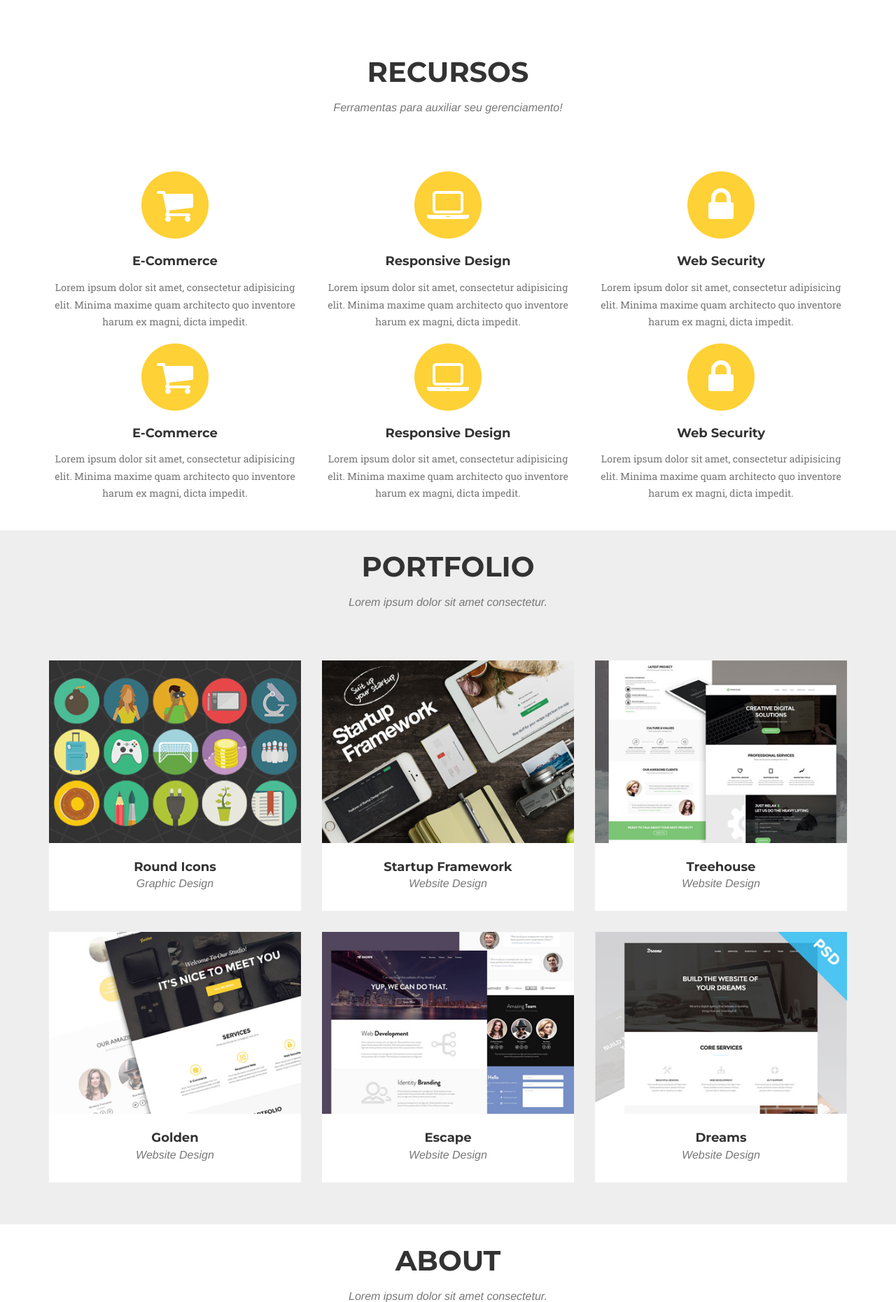
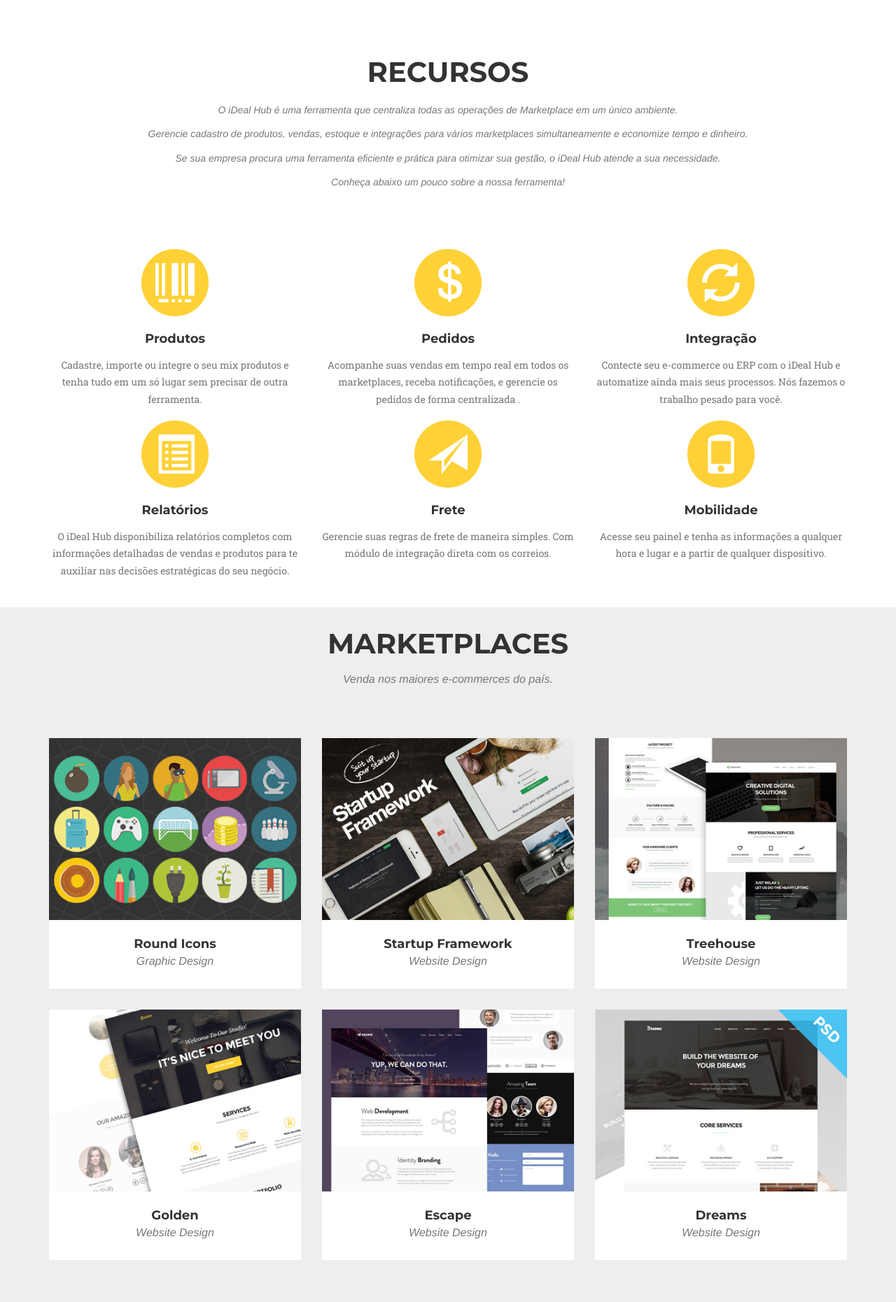
Before and after one commit to aneto/idealhub-home, a PHP site: page / in a window 1280 px wide. Shown: the part 957-2818 px from the top of the page at 70% size. Run offline with PHP 8.4, Linux system fonts and the light colour scheme; some libraries are stand-ins or nearby versions; some web fonts are replaced.

Commit message:
Criação de conteúdos
Criado os conteúdos da pagina de Recursos.

```diff
--- a/pages/marketplaces.php
+++ b/pages/marketplaces.php
@@ -2,8 +2,8 @@
         <div class="container">
             <div class="row">
                 <div class="col-lg-12 text-center">
-                    <h2 class="section-heading">Portfolio</h2>
-                    <h3 class="section-subheading text-muted">Lorem ipsum dolor sit amet consectetur.</h3>
+                    <h2 class="section-heading">Marketplaces</h2>
+                    <h3 class="section-subheading text-muted">Venda nos maiores e-commerces do país.</h3>
                 </div>
             </div>
             <div class="row">
--- a/pages/recursos.php
+++ b/pages/recursos.php
@@ -3,59 +3,71 @@
             <div class="row">
                 <div class="col-lg-12 text-center">
                     <h2 class="section-heading">Recursos</h2>
-                    <h3 class="section-subheading text-muted">Ferramentas para auxiliar seu gerenciamento!</h3>
+                    <h3 class="section-subheading text-muted">
+                    <p>O iDeal Hub é uma ferramenta que centraliza todas as operações de Marketplace em um único ambiente. </p>
+                    <p>
+                    Gerencie cadastro de produtos, vendas, estoque e integrações para vários marketplaces simultaneamente e economize tempo e dinheiro.
+                    </p>
+                    <p>
+                        Se sua empresa procura uma ferramenta eficiente e prática para otimizar sua gestão, o iDeal Hub atende a sua necessidade.
+                    </p>
+                    <p>
+                        Conheça abaixo um pouco sobre a nossa ferramenta!
+                    </p>
+
+                     </h3>
                 </div>
             </div>
             <div class="row text-center">
                 <div class="col-md-4">
                     <span class="fa-stack fa-4x">
                         <i class="fa fa-circle fa-stack-2x text-primary"></i>
-                        <i class="fa fa-shopping-cart fa-stack-1x fa-inverse"></i>
+                        <i class="glyphicon glyphicon-barcode fa-stack-1x fa-inverse"></i>
                     </span>
-                    <h4 class="service-heading">E-Commerce</h4>
-                    <p class="text-muted">Lorem ipsum dolor sit amet, consectetur adipisicing elit. Minima maxime quam architecto quo inventore harum ex magni, dicta impedit.</p>
+                    <h4 class="service-heading">Produtos</h4>
+                    <p class="text-muted">Cadastre, importe ou integre o seu mix produtos e tenha tudo em um só lugar sem precisar de outra ferramenta. </p>
                 </div>
                 <div class="col-md-4">
                     <span class="fa-stack fa-4x">
                         <i class="fa fa-circle fa-stack-2x text-primary"></i>
-                        <i class="fa fa-laptop fa-stack-1x fa-inverse"></i>
+                        <i class="glyphicon glyphicon-usd fa-stack-1x fa-inverse"></i>
                     </span>
-                    <h4 class="service-heading">Responsive Design</h4>
-                    <p class="text-muted">Lorem ipsum dolor sit amet, consectetur adipisicing elit. Minima maxime quam architecto quo inventore harum ex magni, dicta impedit.</p>
+                    <h4 class="service-heading">Pedidos</h4>
+                    <p class="text-muted">Acompanhe suas vendas em tempo real em todos os marketplaces, receba notificações, e gerencie os pedidos de forma centralizada .</p>
                 </div>
                 <div class="col-md-4">
                     <span class="fa-stack fa-4x">
                         <i class="fa fa-circle fa-stack-2x text-primary"></i>
-                        <i class="fa fa-lock fa-stack-1x fa-inverse"></i>
+                        <i class="glyphicon glyphicon-refresh fa-stack-1x fa-inverse"></i>
                     </span>
-                    <h4 class="service-heading">Web Security</h4>
-                    <p class="text-muted">Lorem ipsum dolor sit amet, consectetur adipisicing elit. Minima maxime quam architecto quo inventore harum ex magni, dicta impedit.</p>
+                    <h4 class="service-heading">Integração</h4>
+                    <p class="text-muted">Contecte seu e-commerce ou ERP com o iDeal Hub e automatize ainda mais seus processos. Nós fazemos o trabalho pesado para você.</p>
                 </div>
             </div>
             <div class="row text-center">
                 <div class="col-md-4">
                     <span class="fa-stack fa-4x">
                         <i class="fa fa-circle fa-stack-2x text-primary"></i>
-                        <i class="fa fa-shopping-cart fa-stack-1x fa-inverse"></i>
+                        <i class="glyphicon glyphicon-list-alt fa-stack-1x fa-inverse"></i>
                     </span>
-                    <h4 class="service-heading">E-Commerce</h4>
-                    <p class="text-muted">Lorem ipsum dolor sit amet, consectetur adipisicing elit. Minima maxime quam architecto quo inventore harum ex magni, dicta impedit.</p>
+                    <h4 class="service-heading">Relatórios</h4>
+                    <p class="text-muted">O iDeal Hub disponibiliza relatórios completos com informações detalhadas de vendas e produtos para te auxiliar nas decisões estratégicas do seu negócio.</p>
                 </div>
                 <div class="col-md-4">
                     <span class="fa-stack fa-4x">
                         <i class="fa fa-circle fa-stack-2x text-primary"></i>
-                        <i class="fa fa-laptop fa-stack-1x fa-inverse"></i>
+                        <i class="glyphicon glyphicon-send fa-stack-1x fa-inverse"></i>
                     </span>
-                    <h4 class="service-heading">Responsive Design</h4>
-                    <p class="text-muted">Lorem ipsum dolor sit amet, consectetur adipisicing elit. Minima maxime quam architecto quo inventore harum ex magni, dicta impedit.</p>
+                    <h4 class="service-heading">Frete</h4>
+                    <p class="text-muted">Gerencie suas regras de frete de maneira simples. Com módulo de integração direta com os correios.</p>
                 </div>
                 <div class="col-md-4">
                     <span class="fa-stack fa-4x">
                         <i class="fa fa-circle fa-stack-2x text-primary"></i>
-                        <i class="fa fa-lock fa-stack-1x fa-inverse"></i>
+                        <i class="glyphicon glyphicon-phone fa-stack-1x fa-inverse"></i>
                     </span>
-                    <h4 class="service-heading">Web Security</h4>
-                    <p class="text-muted">Lorem ipsum dolor sit amet, consectetur adipisicing elit. Minima maxime quam architecto quo inventore harum ex magni, dicta impedit.</p>
+                    <h4 class="service-heading">Mobilidade</h4>
+                    <p class="text-muted">Acesse seu painel e tenha as informações a qualquer hora e lugar e a partir de qualquer dispositivo.</p>
                 </div>
             </div>
         </div>
```
Also changed, not shown: img/portfolio/americanas-big.jpg (added), img/portfolio/casasbahia-big.jpg (added), img/portfolio/mercadolivre-big.jpg (added), img/portfolio/pontofrio-big.PNG (added), img/portfolio/pontofrio-big.jpg (added), img/portfolio/submarino-big-old.jpg (added), img/portfolio/submarino-big.png (added), img/portfolio/walmart-big.png (added).
